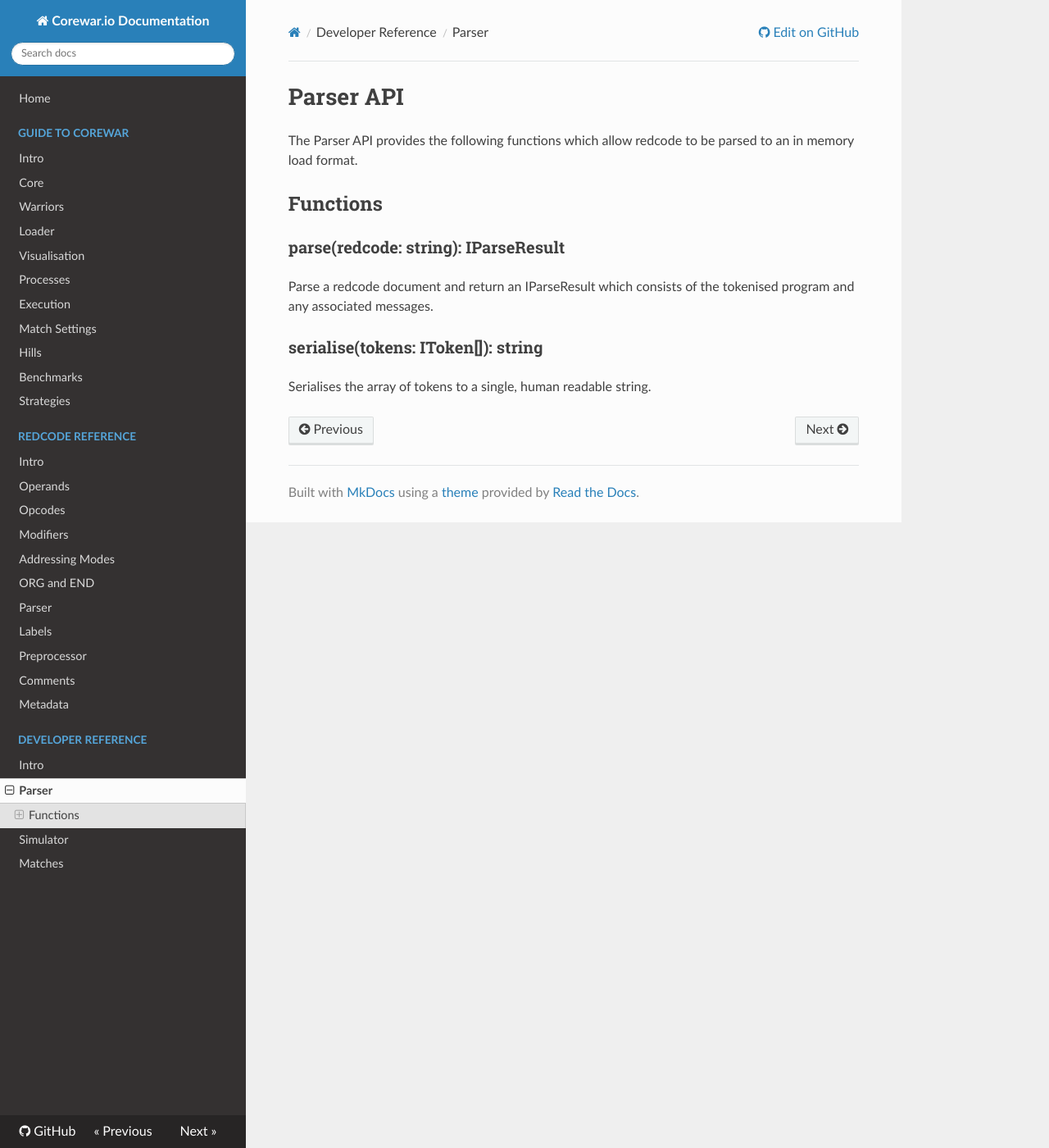
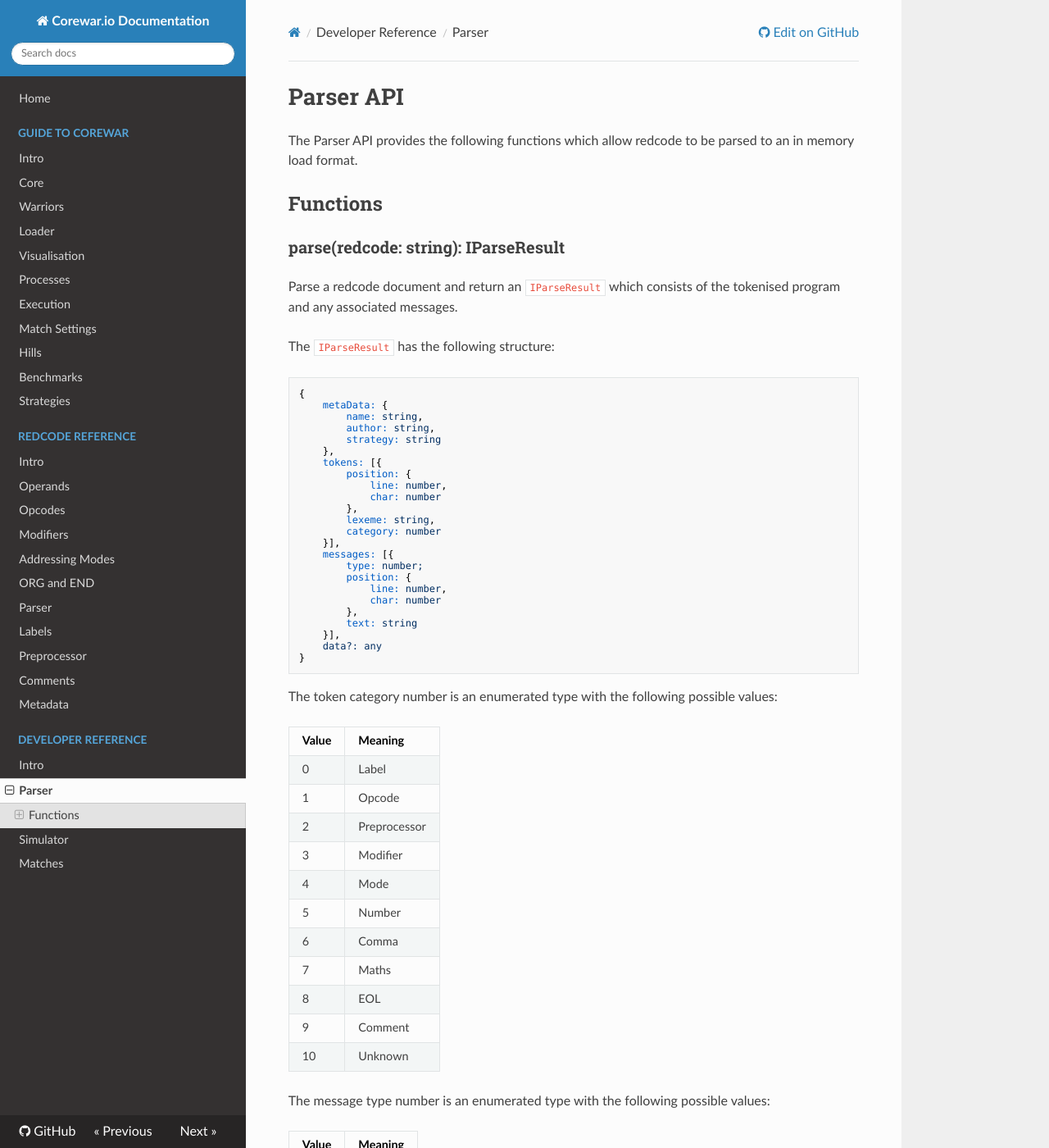
Before and after one commit to corewar/corewar.io, an MkDocs documentation site: the page built from docs/developer/parser.md, in a window 1280 px wide and 1400 px high. Shown: the whole window at 82% size. Built offline with MkDocs 1.6.1, drawn with Linux system fonts in a browser that asks for light colours; nearby versions of some CDN libraries; old or Windows-style settings are respelled for this version of MkDocs.

Commit message:
parse function docs

````diff
--- a/docs/developer/parser.md
+++ b/docs/developer/parser.md
@@ -6,7 +6,60 @@ The Parser API provides the following functions which allow redcode to be parsed
 
 ### parse(redcode: string): IParseResult
 
-Parse a redcode document and return an IParseResult which consists of the tokenised program and any associated messages.
+Parse a redcode document and return an `IParseResult` which consists of the tokenised program and any associated messages.
+
+The `IParseResult` has the following structure:
+
+```
+{
+    metaData: {
+        name: string,
+        author: string,
+        strategy: string
+    },
+    tokens: [{
+        position: {
+            line: number,
+            char: number
+        },
+        lexeme: string,
+        category: number
+    }],
+    messages: [{
+        type: number;
+        position: {
+            line: number,
+            char: number
+        },
+        text: string
+    }],
+    data?: any
+}
+```
+
+The token category number is an enumerated type with the following possible values:
+
+|Value|Meaning|
+|---|---|
+|0|Label|
+|1|Opcode|
+|2|Preprocessor|
+|3|Modifier|
+|4|Mode|
+|5|Number|
+|6|Comma|
+|7|Maths|
+|8|EOL|
+|9|Comment|
+|10|Unknown|
+
+The message type number is an enumerated type with the following possible values:
+
+|Value|Meaning|
+|---|---|
+|0|Error|
+|1|Warning|
+|2|Info|
 
 ### serialise(tokens: IToken[]): string
 
````
